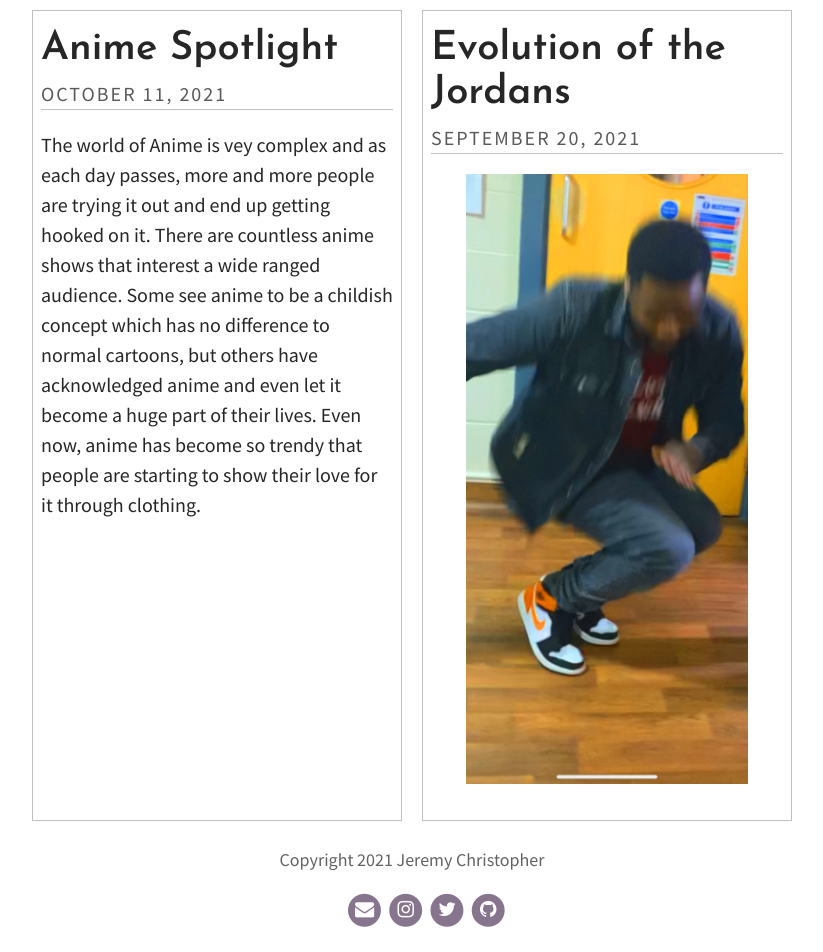
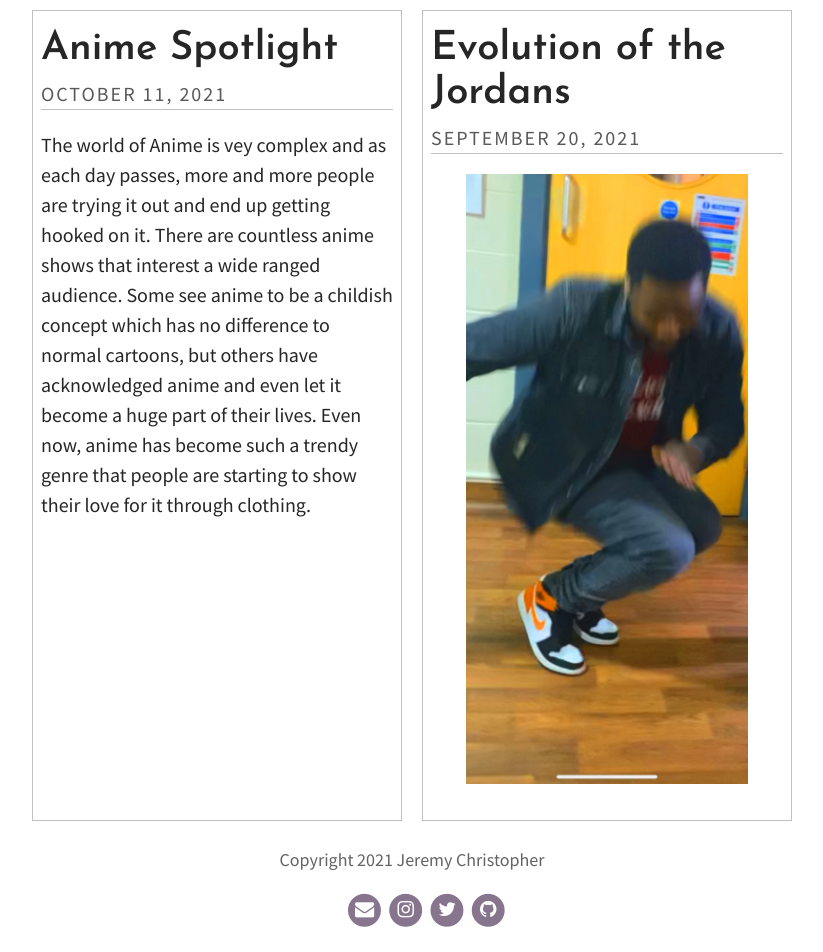
Before and after one commit to JEREMY-0/JC01, a Jekyll site: the page built from index.html, in a window 1280 px wide. Shown: the part 570-1522 px from the top of the page, without its empty margins (228-1051 px from the left). Built offline with Jekyll 4.4.1, drawn with Linux system fonts in a browser that asks for light colours; some web fonts are replaced; the list of posts is cut into pages by our own code.

Commit message:
Update Post “2021-10-11-anime-spotlight-1”

```diff
--- a/_posts/2021-10-11-anime-spotlight-1.md
+++ b/_posts/2021-10-11-anime-spotlight-1.md
@@ -11,7 +11,7 @@
   - Graphics
   - TV
 ---
-The world of Anime is vey complex and as each day passes, more and more people are trying it out and end up getting hooked on it. There are countless anime shows that interest a wide ranged audience. Some see anime to be a childish concept which has no difference to normal cartoons, but others have acknowledged anime and even let it become a huge part of their lives.  Even now, anime has become so trendy that people are starting to show their love for it through clothing.
+The world of Anime is vey complex and as each day passes, more and more people are trying it out and end up getting hooked on it. There are countless anime shows that interest a wide ranged audience. Some see anime to be a childish concept which has no difference to normal cartoons, but others have acknowledged anime and even let it become a huge part of their lives.  Even now, anime has become such a trendy genre that people are starting to show their love for it through clothing.
 
 ![](../uploads/thumbnail_image0.png "Dragon ball super shirt")
 
```
